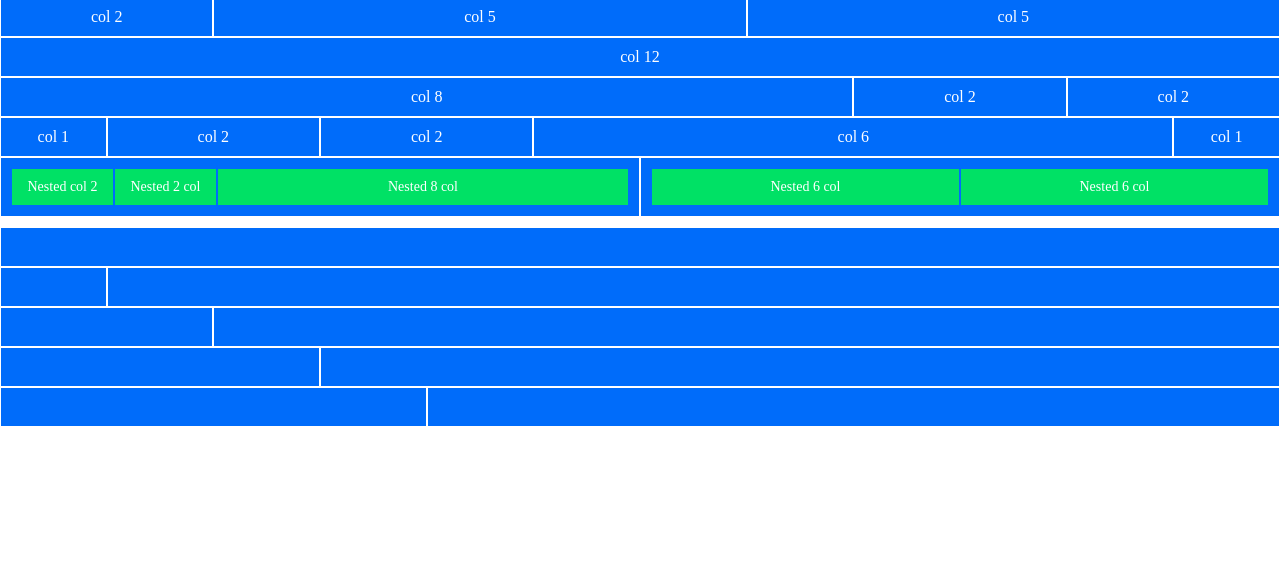
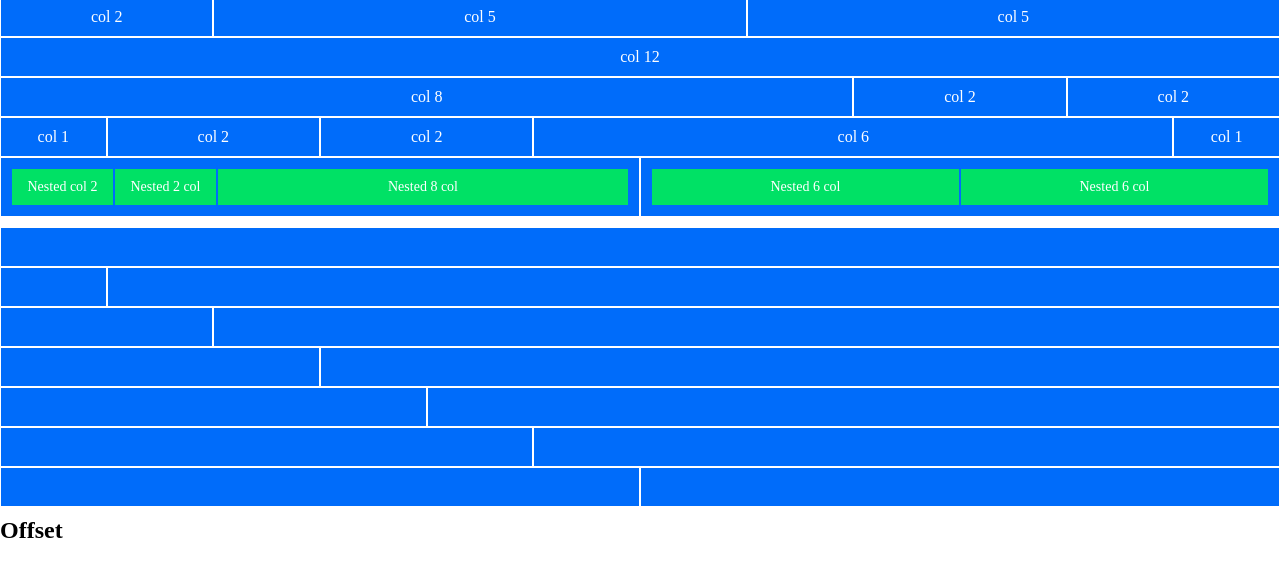
Before and after one commit to Fesposito9197/html-css-12bool, a plain HTML site: page index.html in a window 1280 px wide. Shown: the part 90-666 px from the top of the page. Drawn offline with Linux system fonts and the light colour scheme.

Commit message:
aggiunta quinta sesta riga

```diff
--- a/index.html
+++ b/index.html
@@ -163,9 +163,27 @@
                         <div class="box box-blue h-40"></div>
                     </div>
                 </div>
-                <div class="row"></div>
-                <div class="row"></div>
+                <div class="row">
+                    <div class="col-5">
+                        <div class="box box-blue h-40"></div>
+                    </div>
+                    <div class="col-7">
+                        <div class="box box-blue h-40"></div>
+                    </div>
+                </div>
+                <div class="row">
+                    <div class="col-6">
+                        <div class="box box-blue h-40"></div>
+                    </div>
+                    <div class="col-6">
+                        <div class="box box-blue h-40"></div>
+                    </div>
+                </div>
             </div>
+        </section>
+        <h2>Offset</h2>
+        <section>
+
         </section>
     </body>
 </html>
```
